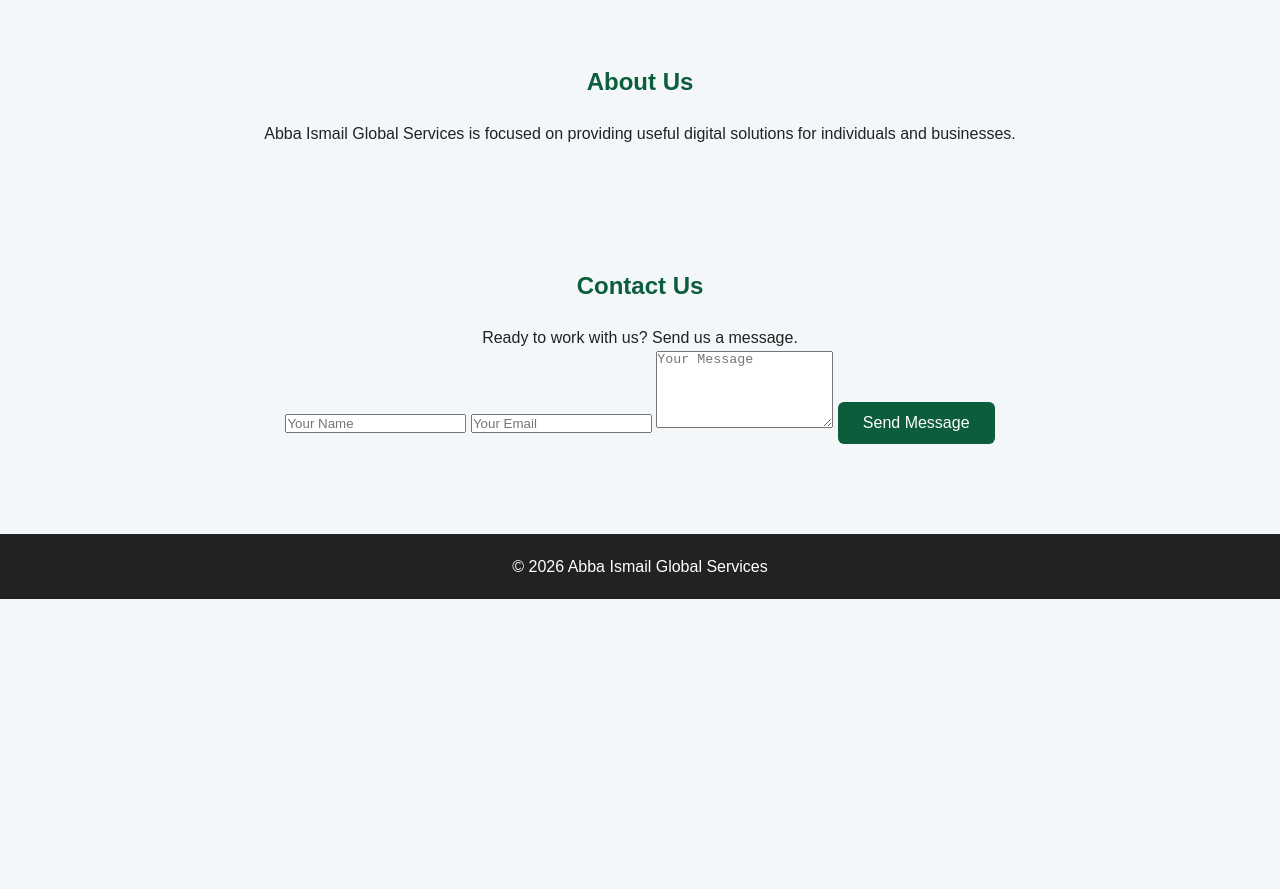
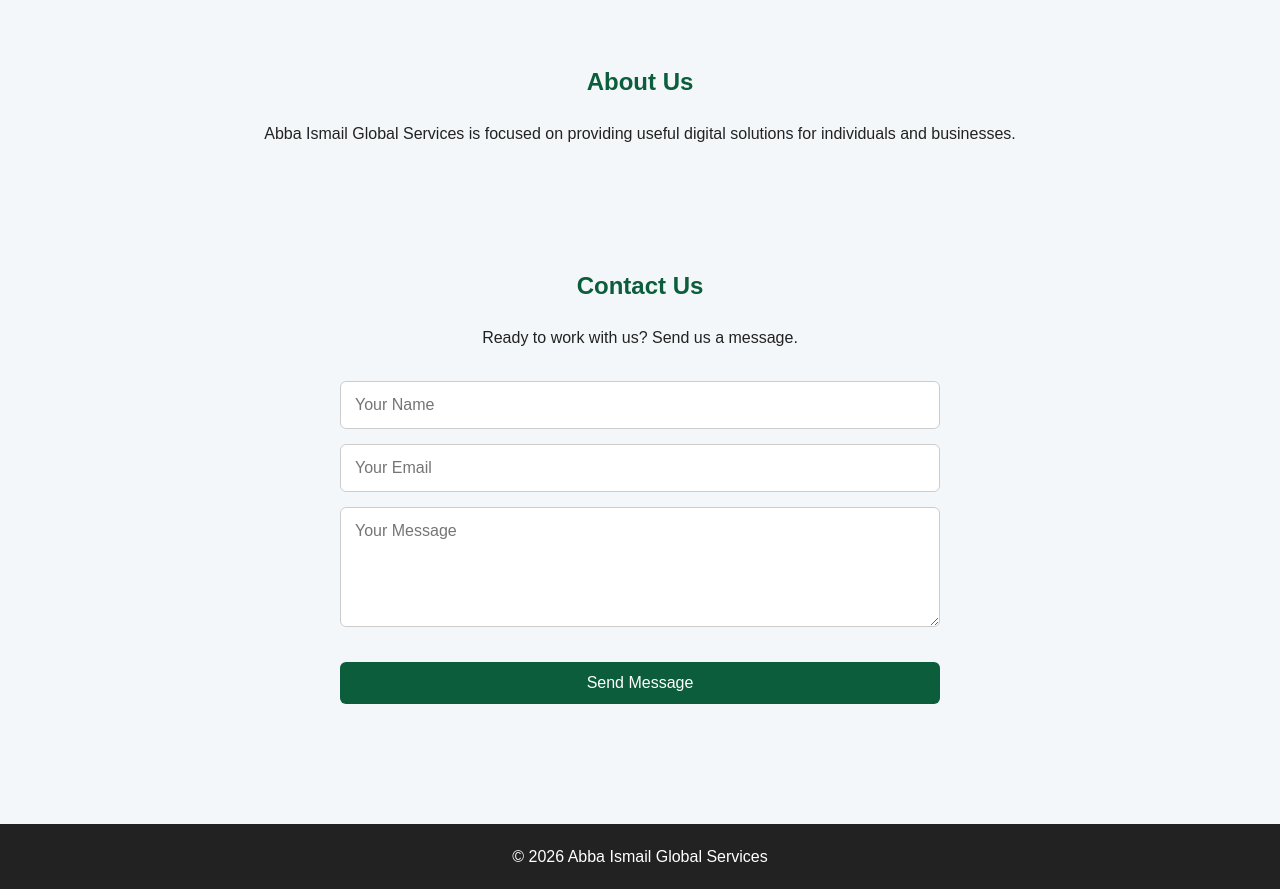
Before and after one commit to private2547/business-website, a plain HTML site: page index.html in a window 1280 px wide. Shown: the part 965-1854 px from the top of the page. Before the commit the page ends 1564 px from the top, so only its background shows below. Drawn offline with Linux system fonts and the light colour scheme.

Commit message:
Add styles for contact form
Added styles for contact form layout and input elements.

```diff
--- a/style.css
+++ b/style.css
@@ -105,3 +105,32 @@
         padding: 40px 15px;
     }
 }
+
+
+/* CONTACT FORM */
+
+form {
+    max-width: 600px;
+    margin: 30px auto;
+    display: flex;
+    flex-direction: column;
+    gap: 15px;
+}
+
+input,
+textarea {
+    width: 100%;
+    padding: 14px;
+    border: 1px solid #ccc;
+    border-radius: 6px;
+    font-size: 16px;
+    font-family: Arial, sans-serif;
+}
+
+textarea {
+    resize: vertical;
+}
+
+form button {
+    width: 100%;
+}
```
